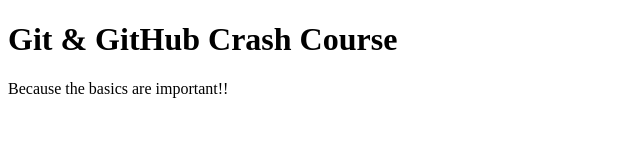
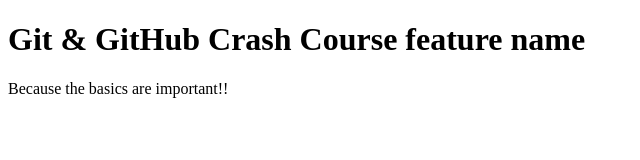
Before and after one commit to shubham1262/github_actions_learning, a plain HTML site: page index.html in a window 1280 px wide. Shown: the whole page, without its empty margins (0-640 px from the left). Drawn offline with Linux system fonts and the light colour scheme.

Commit message:
added feature name

```diff
--- a/index.html
+++ b/index.html
@@ -7,7 +7,7 @@
     <title>Git & GitHub Crash Course</title>
   </head>
   <body>
-    <h1>Git & GitHub Crash Course</h1>
+    <h1>Git & GitHub Crash Course feature name</h1>
     <p>Because the basics are important!!</p>
   </body>
 </html>
```
